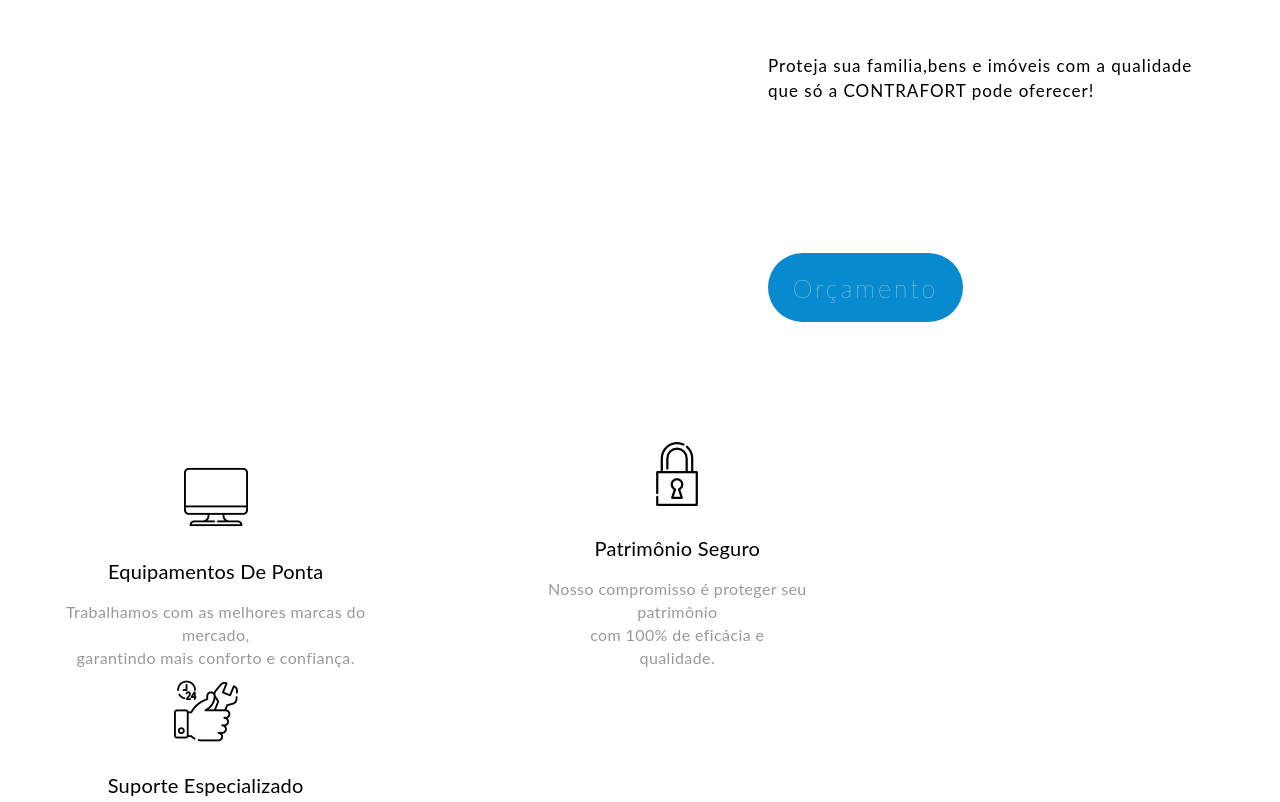
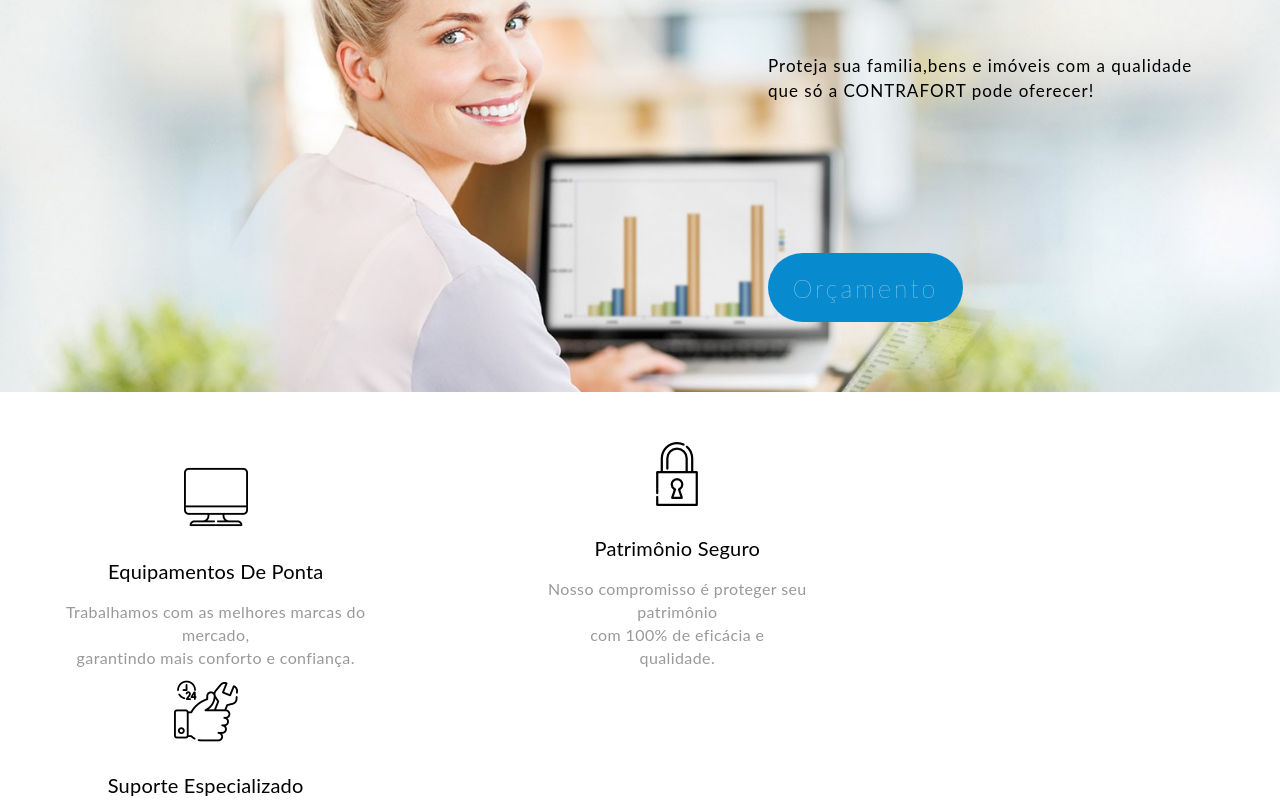
Before and after one commit to cwesley13/Projeto-Sistema-de-Seguranca, a plain HTML site: page luis-carlos.html in a window 1280 px wide. Shown: the part 298-1100 px from the top of the page. Drawn offline with Linux system fonts and the light colour scheme.

Commit message:
alteraçao destino img

```diff
--- a/luis-carlos.css
+++ b/luis-carlos.css
@@ -54,8 +54,7 @@ a:nth-child(7){
     color: red;
 }
 .img{
-    background-image: url(./corp-3-slide-1-min.jpg);
-    position:relative;
+    background-image: url(./assets/corp-3-slide-1-min.jpg);
     width: 100%;
     height: 100%;
     background-size: cover;
```
